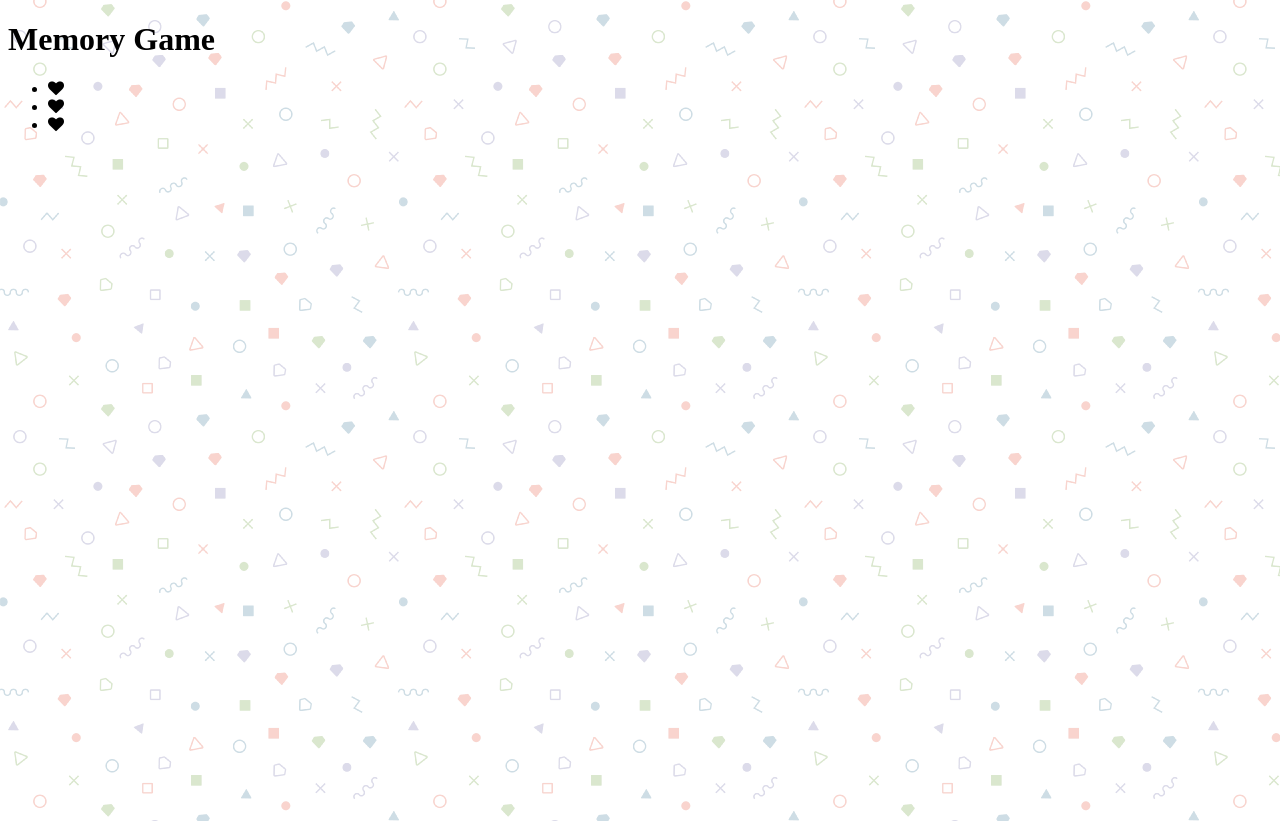
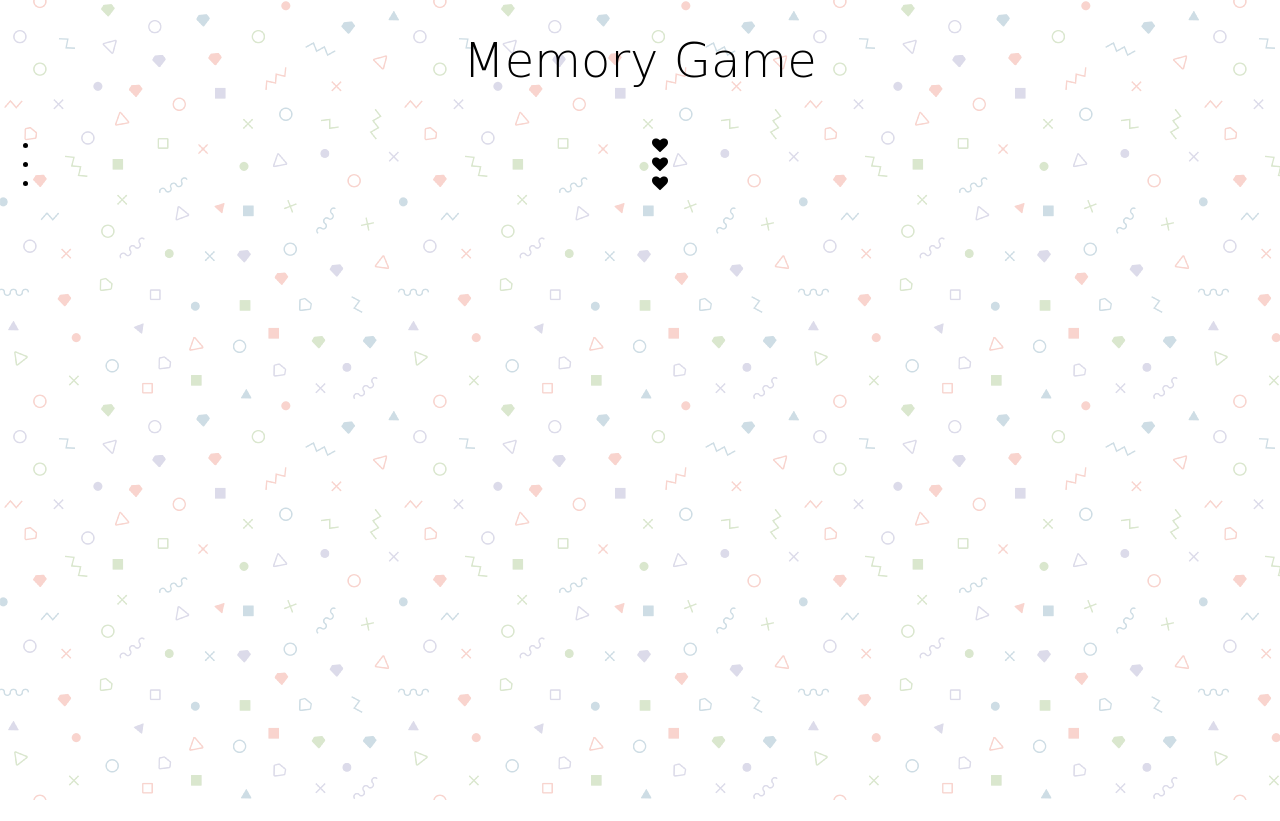
Before and after one commit to haritha2112/browser-memory-card-game, a plain HTML site: page index.html in a window 1280 px wide. After the commit the page ends 800 px from the top, so only its background shows below. Drawn offline with Linux system fonts and the light colour scheme; a web font is replaced by a local one.

Commit message:
Adjust the css for body and container class

```diff
--- a/css/main.css
+++ b/css/main.css
@@ -1,8 +1,34 @@
+html {
+    box-sizing: border-box;
+}
+
+*,
+*::before,
+*::after {
+    box-sizing: inherit;
+}
+
 html,body {
   width: 100%;
   height: 100%;
+  margin: 0;
+  padding: 0;
 }
 
 body {
   background: url('../img/background.png');
+  font-family: 'Nova Flat', cursive;
 }
+
+.container {
+  display: flex;
+  flex-direction: column;
+  justify-content: center;
+  align-content: center;
+  text-align: center;
+}
+
+h1 {
+  font-size: 3em;
+  font-weight: 100;
+}
```
